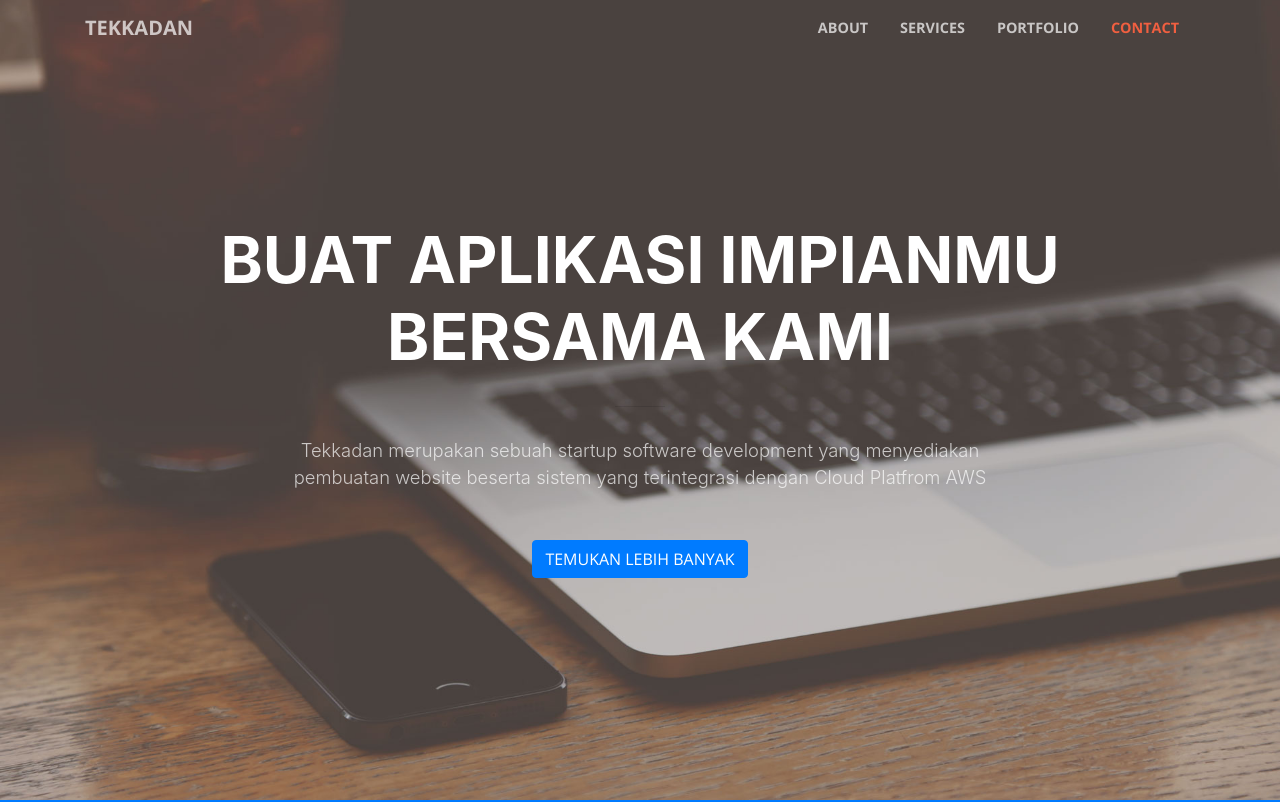
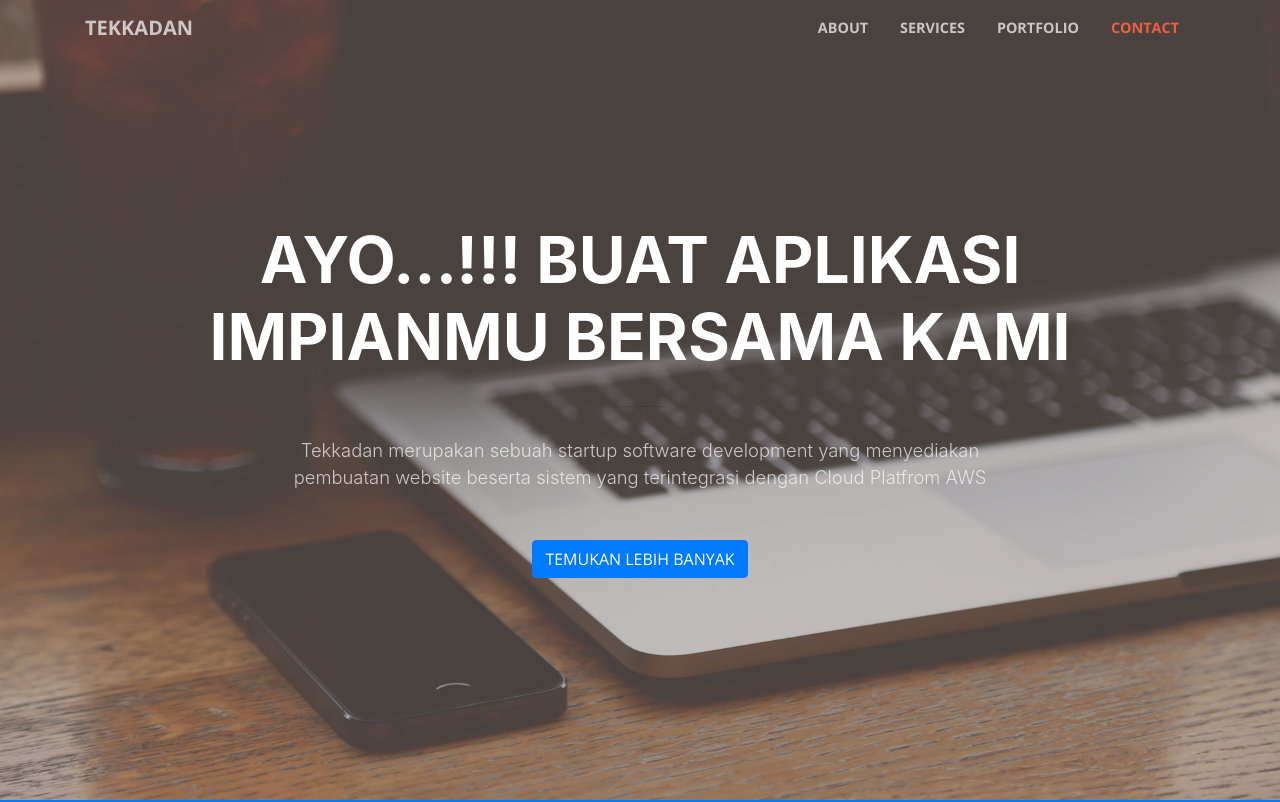
Before and after one commit to kaisarwijaya/landing, a website with bundled scripts: page index.html in a window 1280 px wide. Shown: the top 802 px of the page. Built offline with nearby package versions, Linux system fonts and the light colour scheme.

Commit message:
Update index.html

```diff
--- a/index.html
+++ b/index.html
@@ -59,7 +59,7 @@
       <div class="row">
         <div class="col-lg-10 mx-auto">
           <h1 class="text-uppercase">
-            <strong>Buat Aplikasi Impianmu Bersama Kami </strong>
+            <strong>Ayo...!!! Buat Aplikasi Impianmu Bersama Kami </strong>
           </h1>
           <hr>
         </div>
```
